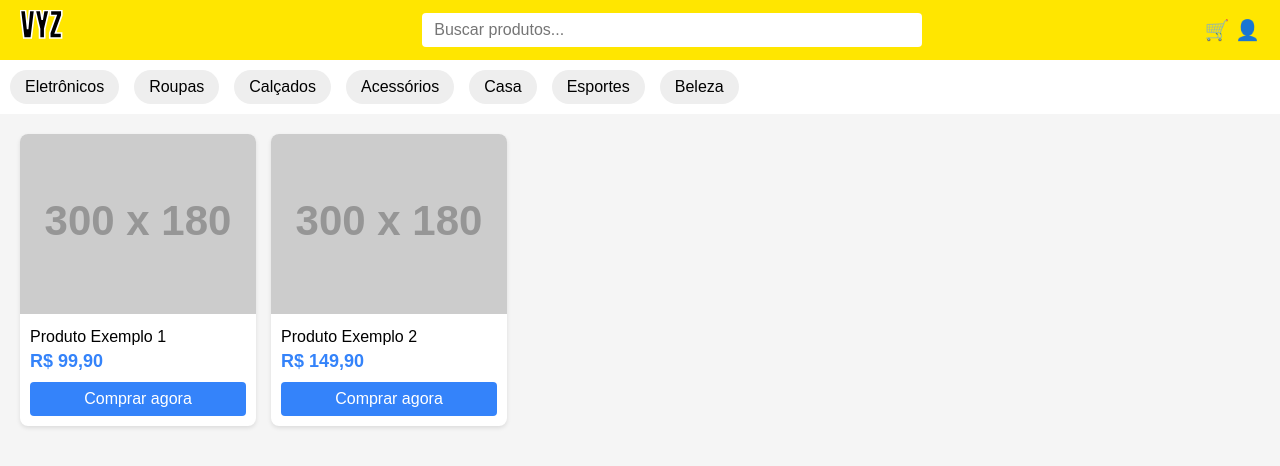
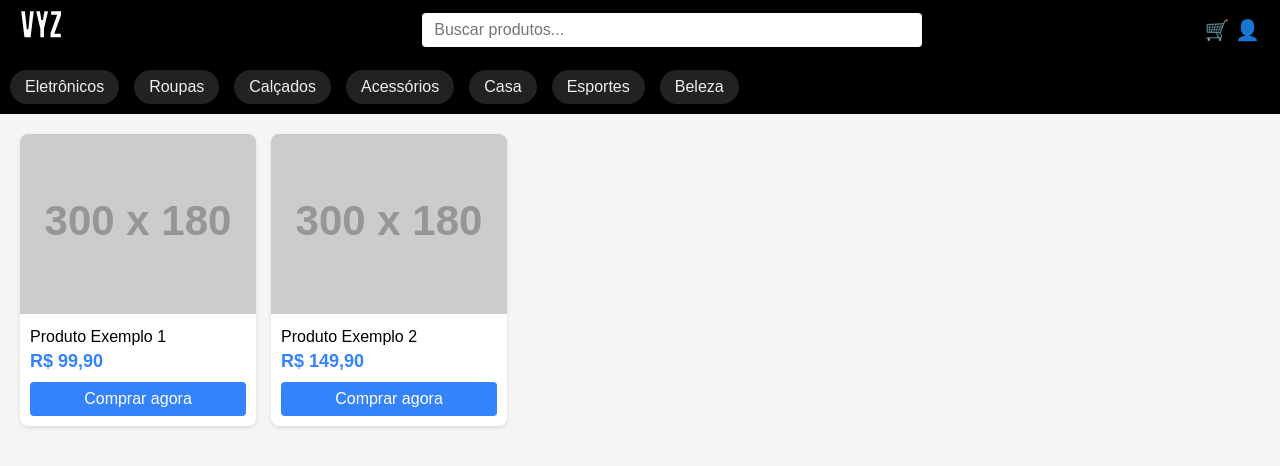
Before and after one commit to zyy077/vyz, a plain HTML site: page index.html in a window 1280 px wide. Drawn offline with Linux system fonts and the light colour scheme; placeholder pictures from the web are drawn by us.

Commit message:
Atualizar site

```diff
--- a/index.html
+++ b/index.html
@@ -17,15 +17,20 @@
         }
         /* Header */
         header {
-            background-color: #ffe600;
+            background-color: #000000; /* preto */
             display: flex;
             align-items: center;
             justify-content: space-between;
             padding: 10px 20px;
+            color: #ffffff;
         }
         .logo {
             display: flex;
             align-items: center;
+        }
+        .logo svg text {
+            fill: #fff; /* branco para destacar no preto */
+            stroke: #000; /* contorno preto */
         }
         .logo svg {
             height: 40px;
@@ -49,14 +54,16 @@
             gap: 15px;
             font-size: 20px;
             cursor: pointer;
+            color: #fff;
         }
         /* Categorias */
         .categories {
             display: flex;
             overflow-x: auto;
-            background-color: white;
+            background-color: #000; /* preto */
             padding: 10px;
             gap: 15px;
+            color: #fff;
         }
         .categories::-webkit-scrollbar {
             display: none;
@@ -64,14 +71,15 @@
         .category {
             flex: 0 0 auto;
             padding: 8px 15px;
-            background-color: #eee;
+            background-color: #222;
             border-radius: 20px;
             cursor: pointer;
             transition: 0.3s;
             white-space: nowrap;
+            color: #eee;
         }
         .category:hover {
-            background-color: #ddd;
+            background-color: #444;
         }
         /* Produtos */
         .products {
@@ -129,7 +137,7 @@
 <header>
     <div class="logo">
         <svg viewBox="0 0 150 50" xmlns="http://www.w3.org/2000/svg" role="img" aria-label="Logo VYZ">
-            <text x="0" y="35" font-family="Impact, sans-serif" font-size="40" fill="#000" stroke="#fff" stroke-width="2">VYZ</text>
+            <text x="0" y="35" font-family="Impact, sans-serif" font-size="40" fill="#fff" stroke="#000" stroke-width="2">VYZ</text>
         </svg>
     </div>
     <div class="search-bar">
```
